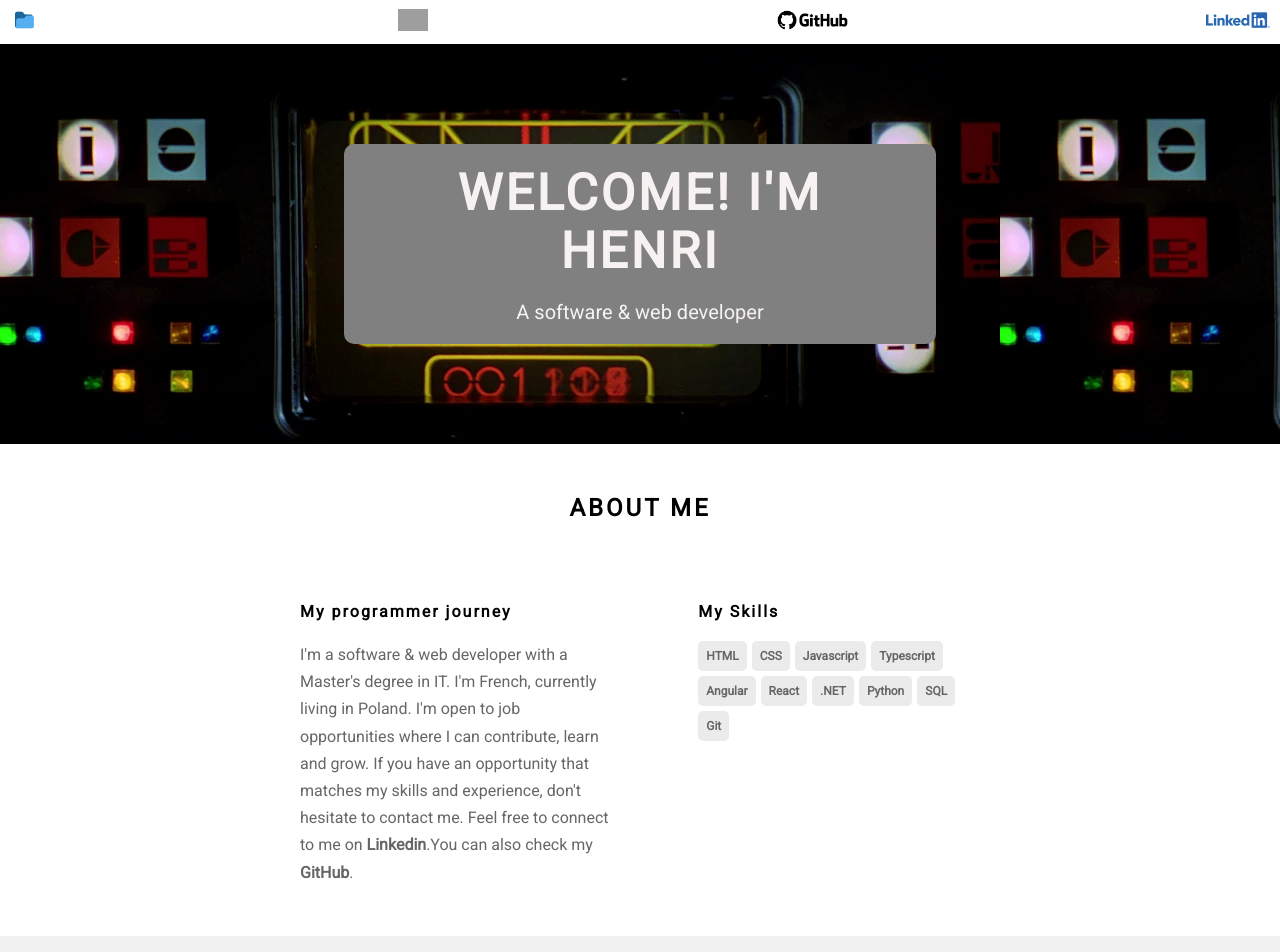
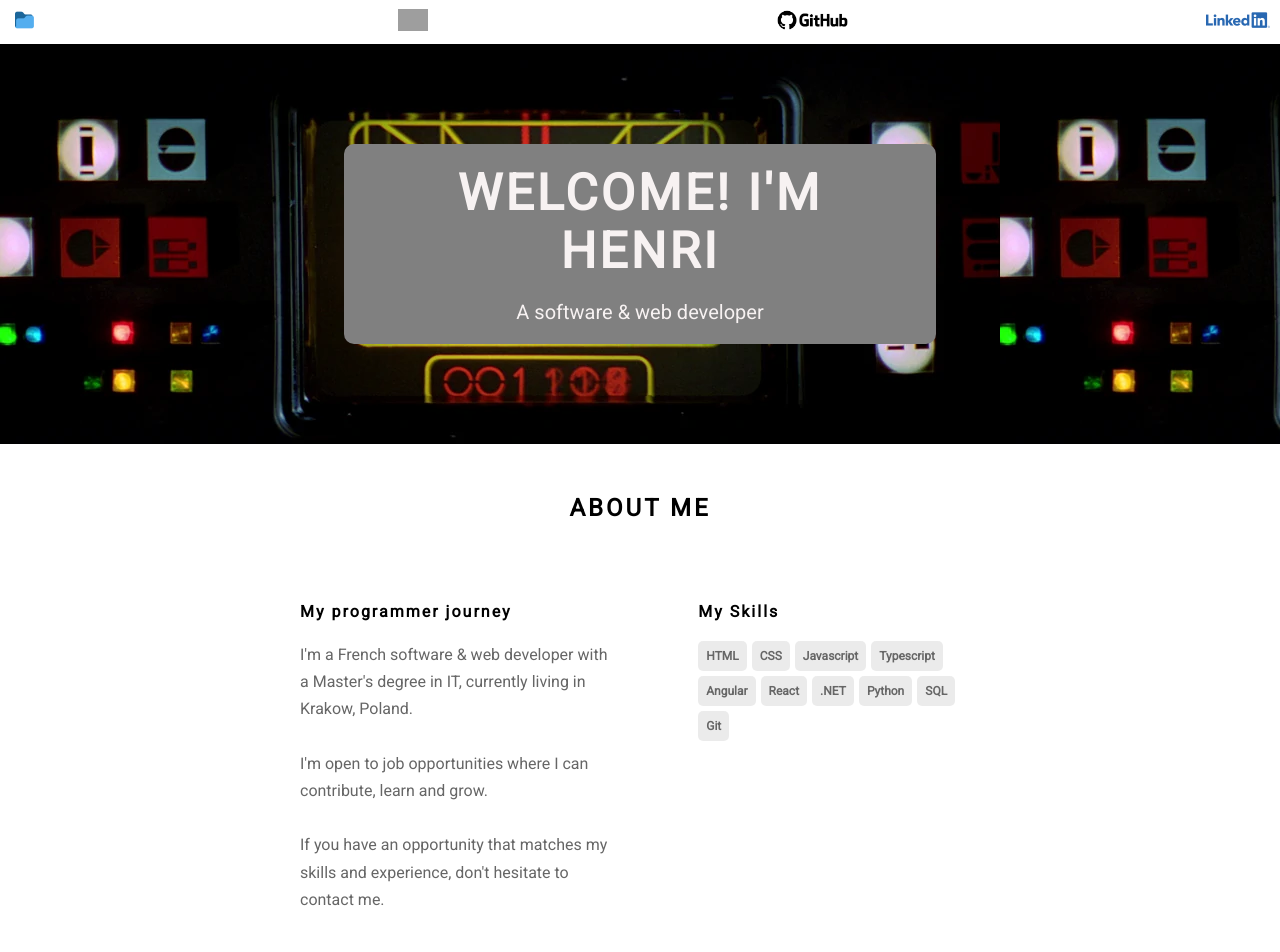
Before and after one commit to Henri88390/download_cv, a React (Create React App) app: page / in a window 1280 px wide. Shown: the top 952 px of the page. Built offline with nearby package versions, Linux system fonts and the light colour scheme; grey boxes are pictures that could not be loaded.

Commit message:
change text and add line breaks

```diff
--- a/src/pages/Page1/Page1.scss
+++ b/src/pages/Page1/Page1.scss
@@ -64,6 +64,7 @@
 .body-right__description {
   color: #666;
   line-height: 1.7;
+  white-space: pre-wrap;
 }
 
 .__title {
--- a/src/pages/Page1/Page1.tsx
+++ b/src/pages/Page1/Page1.tsx
@@ -18,16 +18,11 @@ function Page1(props: FC<Page1Props>) {
     "Git",
   ]);
 
-  const text1 = `I'm a software & web
-  developer with a Master's degree in IT.
-  I'm French, currently living in Poland.
-  I'm open to job opportunities where I can contribute, learn
-  and grow.
-   If you have an opportunity that matches my skills and
-  experience, don't hesitate to contact me.  Feel free to connect to me
-  on `;
+  const text1 = `I'm a French software & web developer with a Master's degree in IT, currently living in Krakow, Poland.
 
-  const text2 = `You can also check my `;
+I'm open to job opportunities where I can contribute, learn and grow.
+
+If you have an opportunity that matches my skills and experience, don't hesitate to contact me.`;
 
   return (
     <div className="page1-container">
@@ -35,26 +30,7 @@ function Page1(props: FC<Page1Props>) {
       <div className="page1-content">
         <div className="body-left">
           <div className="body-left__title">My programmer journey</div>
-          <div className="body-right__description">
-            {" "}
-            {text1}
-            <a
-              className="__link"
-              target="__blank"
-              href="https://www.linkedin.com/in/henri-lambert-15a525252/"
-            >
-              Linkedin
-            </a>
-            .{text2}
-            <a
-              className="__link"
-              target="__blank"
-              href="https://github.com/Henri88390"
-            >
-              GitHub
-            </a>
-            .
-          </div>
+          <div className="body-right__description">{text1}</div>
         </div>
         <div className="body-right">
           <div className="body-right__title">My Skills</div>
```
